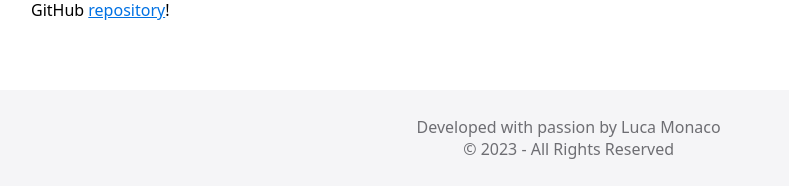
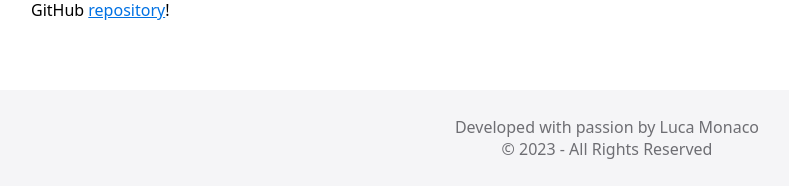
Before and after one commit to lumon2004/lumon2004, a PHP site: page /Programming.html in a window 1280 px wide. Shown: the part 1202-1388 px from the top of the page, without its empty margins (33-822 px from the left). Run offline with PHP 8.4, Linux system fonts and the light colour scheme; some web fonts are replaced.

Commit message:
Fixed footer width

```diff
--- a/footer.css
+++ b/footer.css
@@ -4,7 +4,7 @@ footer {
     position: relative;
     top: auto;
     bottom: 0;
-    width: 90%;
+    width: 96%;
 }
 
 footer p {
```
